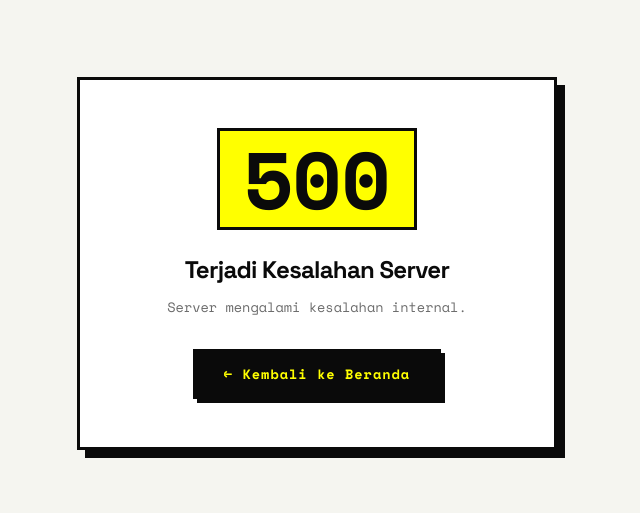
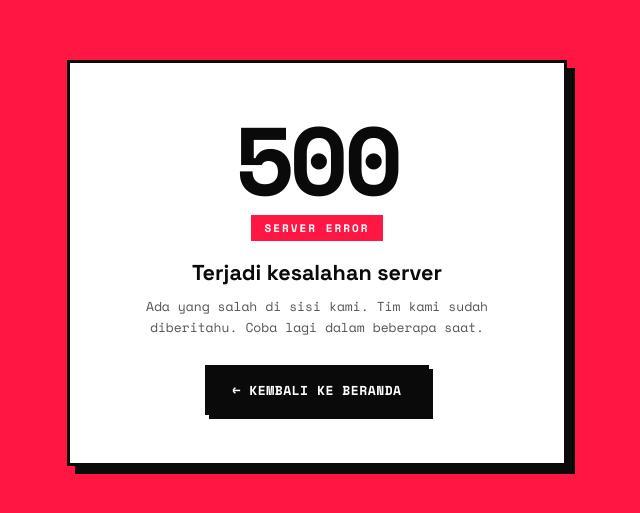
Before and after one commit to fidzzcodex-me/rest-apiiii, a website: page api-page/500.html in a window 1280 px wide. Shown: the part 137-650 px from the top of the page, without its empty margins (323-963 px from the left). Drawn offline with nearby package versions, Linux system fonts and the light colour scheme.

Commit message:
Update 500.html

```diff
--- a/api-page/500.html
+++ b/api-page/500.html
@@ -1,28 +1,31 @@
 <!DOCTYPE html>
 <html lang="id">
 <head>
-<meta charset="UTF-8">
-<meta name="viewport" content="width=device-width, initial-scale=1.0">
+  <meta charset="UTF-8"/>
+  <meta name="viewport" content="width=device-width, initial-scale=1.0"/>
   <title>500 — Falcon API</title>
-<link rel="preconnect" href="https://fonts.googleapis.com">
-<link href="https://fonts.googleapis.com/css2?family=Space+Grotesk:wght@400;700;900&family=Space+Mono:wght@400;700&display=swap" rel="stylesheet">
+  <link rel="preconnect" href="https://fonts.googleapis.com"/>
+  <link href="https://fonts.googleapis.com/css2?family=Space+Mono:wght@400;700&family=Space+Grotesk:wght@700;800&display=swap" rel="stylesheet"/>
   <style>
     *{box-sizing:border-box;margin:0;padding:0}
-body{font-family:'Space Grotesk',sans-serif;background:#F5F5F0;color:#0A0A0A;min-height:100vh;display:flex;align-items:center;justify-content:center;padding:24px}
-.box{border:3px solid #0A0A0A;box-shadow:8px 8px 0 #0A0A0A;background:#fff;padding:48px;max-width:480px;width:100%;text-align:center}
-.code{font-family:'Space Mono',monospace;font-size:5rem;font-weight:900;line-height:1;background:#FFFF00;border:3px solid #0A0A0A;display:inline-block;padding:8px 24px;margin-bottom:24px}
-h1{font-size:1.5rem;font-weight:900;margin-bottom:12px;letter-spacing:-0.03em}
-p{font-family:'Space Mono',monospace;font-size:0.85rem;opacity:0.6;margin-bottom:32px}
-a{display:inline-block;background:#0A0A0A;color:#FFFF00;font-family:'Space Mono',monospace;font-size:0.85rem;font-weight:700;padding:12px 28px;border:3px solid #0A0A0A;box-shadow:4px 4px 0 #0A0A0A;text-decoration:none;letter-spacing:1px;transition:0.15s ease}
-a:hover{transform:translate(-3px,-3px);box-shadow:7px 7px 0 #0A0A0A}
+    :root{--black:#0a0a0a;--red:#FF1744;--gray:#f0ede6;--border:3px solid var(--black)}
+    body{font-family:'Space Grotesk',sans-serif;background:var(--red);min-height:100vh;display:flex;align-items:center;justify-content:center;padding:24px}
+    .box{background:#fff;border:var(--border);box-shadow:8px 8px 0 var(--black);padding:48px 44px;max-width:500px;width:100%;text-align:center}
+    .code{font-family:'Space Mono',monospace;font-size:6rem;font-weight:700;line-height:1;letter-spacing:-4px;color:var(--black);display:block;margin-bottom:8px}
+    .label{display:inline-block;background:var(--red);color:#fff;font-family:'Space Mono',monospace;font-size:11px;font-weight:700;letter-spacing:2px;text-transform:uppercase;padding:5px 14px;margin-bottom:18px}
+    h1{font-size:1.35rem;font-weight:800;color:var(--black);margin-bottom:10px}
+    p{font-family:'Space Mono',monospace;font-size:13px;color:#555;line-height:1.6;margin-bottom:28px}
+    .btn{display:inline-flex;align-items:center;gap:8px;padding:12px 24px;background:var(--black);color:#fff;font-family:'Space Mono',monospace;font-weight:700;font-size:13px;text-transform:uppercase;letter-spacing:0.5px;border:var(--border);box-shadow:4px 4px 0 var(--black);text-decoration:none;transition:all .12s}
+    .btn:hover{background:#FF1744;color:#fff;transform:translate(-2px,-2px);box-shadow:6px 6px 0 var(--black)}
   </style>
 </head>
 <body>
   <div class="box">
-  <div class="code">500</div>
-  <h1>Terjadi Kesalahan Server</h1>
-  <p>Server mengalami kesalahan internal.</p>
-  <a href="/">← Kembali ke Beranda</a>
+    <span class="code">500</span>
+    <span class="label">Server Error</span>
+    <h1>Terjadi kesalahan server</h1>
+    <p>Ada yang salah di sisi kami. Tim kami sudah diberitahu. Coba lagi dalam beberapa saat.</p>
+    <a href="/" class="btn">← Kembali ke Beranda</a>
   </div>
 </body>
 </html>
```
Lines whose indentation alone changed are shown as unchanged.
